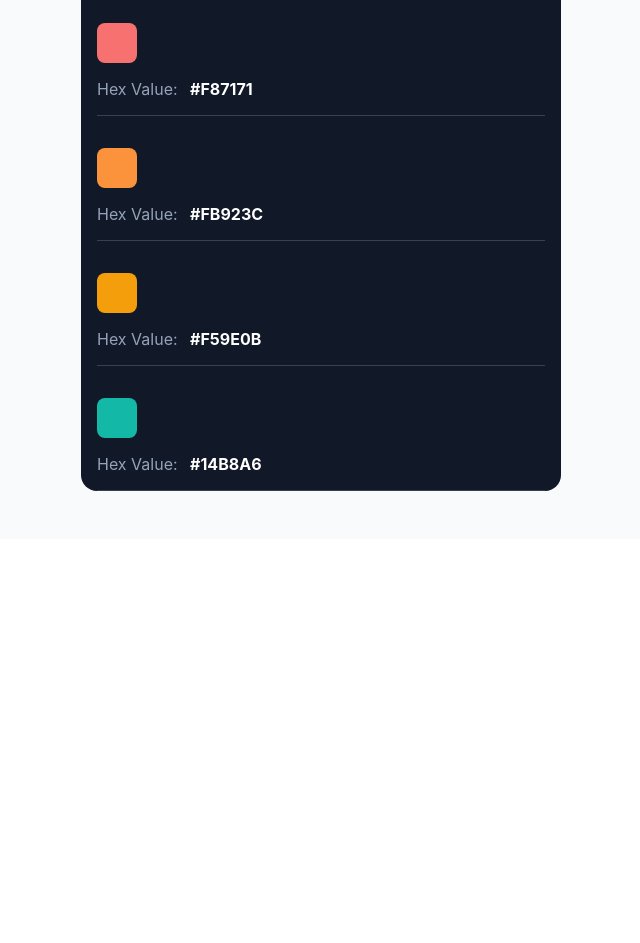
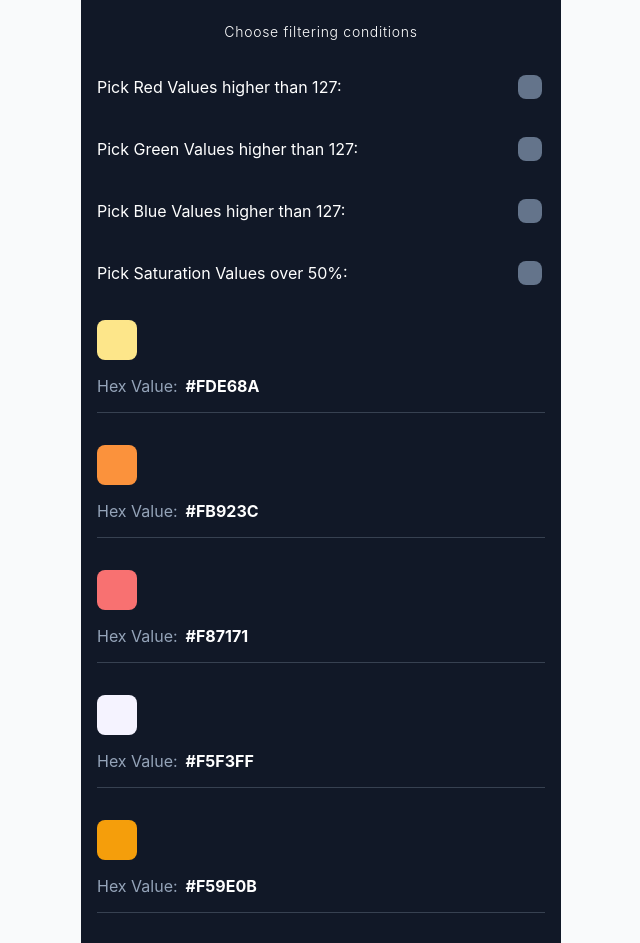
Before and after one commit to progexplorer24/frontend-task, a React (Create React App) app: page / in a window 1280 px wide. Shown: the part 460-1403 px from the top of the page, without its empty margins (319-959 px from the left). Before the commit the page ends 999 px from the top, so only its background shows below. Built offline with nearby package versions, Linux system fonts and the light colour scheme.

Commit message:
feat: add filters, improve event handling

```diff
--- a/src/components/FormColors.tsx
+++ b/src/components/FormColors.tsx
@@ -23,6 +23,26 @@ const rgbToHex = (r: number, g: number, b: number) => '#' + [r, g, b].map(x => {
   return hex.length === 1 ? '0' + hex : hex
 }).join('')
 
+const rgbToHsl = (r: number, g: number, b: number) => {
+  r /= 255;
+  g /= 255;
+  b /= 255;
+  const l = Math.max(r, g, b);
+  const s = l - Math.min(r, g, b);
+  const h = s
+    ? l === r
+      ? (g - b) / s
+      : l === g
+      ? 2 + (b - r) / s
+      : 4 + (r - g) / s
+    : 0;
+  return [
+    60 * h < 0 ? 60 * h + 360 : 60 * h,
+    100 * (s ? (l <= 0.5 ? s / (2 * l - s) : s / (2 - (2 * l - s))) : 0),
+    (100 * (2 * l - s)) / 2,
+  ];
+};
+
 const sortColorsArray = (array: ColorParsed[]) => array.sort(function(a, b) {
   const colorA = a.color
   const colorB = b.color
@@ -46,16 +66,33 @@ type ColorParsed = {
   isRemovable: boolean
 }
 
-const predefinedColorList: ColorObject[] = [{color: "#F87171", isRemovable: false}, {color: "#FB923C", isRemovable: false},  {color: "#F59E0B", isRemovable: false}, {color: "#14B8A6", isRemovable: false}]
+const predefinedColorList: ColorObject[] = [
+{color: "#F87171", isRemovable: false},
+{color: "#FB923C", isRemovable: false},
+{color: "#F59E0B", isRemovable: false},
+{color: "#14B8A6", isRemovable: false},
+{color: "#0369A1", isRemovable: false},
+{color: "#1D4ED8", isRemovable: false},
+{color: "#312E81", isRemovable: false},
+{color: "#F5F3FF", isRemovable: false},
+{color: "#C084FC", isRemovable: false},
+{color: "#A21CAF", isRemovable: false},
+{color: "#F0ABFC", isRemovable: false},
+{color: "#DB2777", isRemovable: false},
+{color: "#F43F5E", isRemovable: false},
+{color: "#FDE68A", isRemovable: false},
+]
+
 const parsedColorList: ColorParsed[] = predefinedColorList.map(el => {
   return {
     color: hexToRgb(el.color),
     isRemovable: el.isRemovable
   }
 })
+const sortedParsedColors = sortColorsArray(parsedColorList)
 
 const useLocalStorage = (key: string, initialValue: string): ReturnType<ColorParsed[]> => {
-  const initialArray = initialValue === '' ? parsedColorList : initialValue
+  const initialArray = initialValue === '' ? sortedParsedColors : initialValue
   const [state, setState] = useState<ColorParsed[]>(() => {
     try {
       const value = localStorage.getItem(key)
@@ -78,12 +115,24 @@ const useLocalStorage = (key: string, initialValue: string): ReturnType<ColorPar
   return [state, setState]
 }
 
-
+type RemovedColors = {
+  red: ColorParsed[],
+  green: ColorParsed[],
+  blue: ColorParsed[],
+  saturation: ColorParsed[]
+}
 
 
 
 const FormColors: FC<FormColorsProps> = ({ children }) => {
-  const [state, setState] = useLocalStorage('colors', localStorage.getItem('colors') || '')
+  const [colors, setColors] = useLocalStorage('colors', localStorage.getItem('colors') || '')
+  const [filteredColors, setFilteredColors] = useState(colors)
+  const [removedColors, setRemovedColors] = useState<RemovedColors>({
+    red: [],
+    green: [],
+    blue: [],
+    saturation: []
+  })
 
   const handleSubmit = (event: React.SyntheticEvent<HTMLFormElement>) => {
     event.preventDefault()
@@ -97,31 +146,97 @@ const FormColors: FC<FormColorsProps> = ({ children }) => {
       isRemovable: true
     }
 
-    setState(prev => sortColorsArray([newColor, ...prev]))
+    setColors(prev => sortColorsArray([newColor, ...prev]))
   }
 
-  // const handleChange = (event: React.FormEvent<HTMLInputElement>) => {
-  //   // console.log(event.currentTarget.value)
-  // }
+  // Should every checkbox have different event handler
+  const handleRed = (event: React.FormEvent<HTMLInputElement>) => {
+    if(event.currentTarget.checked) {
+      setRemovedColors(prev => {
+        return {...prev, red: filteredColors.filter((el: ColorParsed) => el.color[0] <= 127)}
+      })
+      setFilteredColors(prev => prev.filter(el => el.color[0] > 127))
+    } else {
+      setFilteredColors(prev => sortColorsArray([...removedColors.red, ...prev]))
+    }
+  }
 
-  const handleKeyDown = (event: React.KeyboardEvent<HTMLInputElement>) => {
+  const handleGreen = (event: React.FormEvent<HTMLInputElement>) => {
+    if(event.currentTarget.checked) {
+      setRemovedColors(prev => {
+        return {...prev, green: filteredColors.filter((el: ColorParsed) => el.color[1] <= 127)}
+      })
+      setFilteredColors(prev => prev.filter(el => el.color[1] > 127))
+    } else {
+      setFilteredColors(prev => sortColorsArray([...removedColors.green, ...prev]))
+    }
+  }
+
+  const handleBlue = (event: React.FormEvent<HTMLInputElement>) => {
+    if(event.currentTarget.checked) {
+      setRemovedColors(prev => {
+        return {...prev, blue: filteredColors.filter((el: ColorParsed) => el.color[2] <= 127)}
+      })
+      setFilteredColors(prev => prev.filter(el => el.color[2] > 127))
+    } else {
+      setFilteredColors(prev => sortColorsArray([...removedColors.blue, ...prev]))
+    }
+  }
+
+  const handleSaturation = (event: React.FormEvent<HTMLInputElement>) => {
+    if(event.currentTarget.checked) {
+      setRemovedColors(prev => {
+        return {...prev, saturation: filteredColors.filter((el: ColorParsed) => rgbToHsl(el.color[0], el.color[1], el.color[2])[1] <= 50)}
+      })
+      setFilteredColors(prev => prev.filter(el => rgbToHsl(el.color[0], el.color[1], el.color[2])[1] > 50))
+    } else {
+      setFilteredColors(prev => sortColorsArray([...removedColors.saturation, ...prev]))
+    }
+  }
+
+  const handleHexInput = (event: React.FormEvent<HTMLInputElement>) => {
     const input = event.target as typeof event.target & {
       id: string
-      textLength: number
+      value: string
     }
-    if((event.key.match(/#/g) === null && input.textLength===0)) {
+    if((input.value !== "#" && input.value.length===1)) {
       event.preventDefault();
-    } else if (event.key.match(/[a-fA-F0-9]$/g) === null && input.textLength!==0) {
+    } else if (input.value.match(/[a-fA-F0-9]$/g) === null && input.value.length > 1) {
       event.preventDefault();
-    } else {}
+    } else {
+      setInput(input.value)
+    }
 
   };
 
-  const renderColorList = (colorList: ColorParsed[]) => colorList.map((element, i) =>
-  <div key={i} className="color-item">
+  const renderColorList = (colorList: ColorParsed[]) => colorList.map((element, i) => {
+    const shouldAddIcon = element.isRemovable
+    ?
+    <button className="button-icon" onClick={() => setColors(prev => prev.filter(el => el.color !== element.color))}>
+          <svg xmlns="http://www.w3.org/2000/svg" className="action-icon" fill="none" viewBox="0 0 24 24" stroke="currentColor" strokeWidth={2}>
+      <path strokeLinecap="round" strokeLinejoin="round" d="M19 7l-.867 12.142A2 2 0 0116.138 21H7.862a2 2 0 01-1.995-1.858L5 7m5 4v6m4-6v6m1-10V4a1 1 0 00-1-1h-4a1 1 0 00-1 1v3M4 7h16" />
+    </svg>
+    </button>
+  :
+  null
+
+    return (  <div key={i} className="color-item">
     <div className="rect" style={{backgroundColor: rgbToHex(element.color[0], element.color[1], element.color[2])}} />
-    <p className="hex-name">Hex Value: <span className="hex-value">{rgbToHex(element.color[0], element.color[1], element.color[2]).toUpperCase()}</span></p>
+    <div className="flex-wrap">
+      <div>
+        <p className="hex-name">Hex Value:
+          <span className="hex-value">{rgbToHex(element.color[0], element.color[1], element.color[2]).toUpperCase()}</span>
+        </p>
+      </div>
+      <div>
+        {shouldAddIcon}
+      </div>
+    </div>
   </div>)
+  })
+
+  const [input, setInput] = useState('')
+
   return (
     <>
     <form className="form" onSubmit={handleSubmit}>
@@ -129,14 +244,33 @@ const FormColors: FC<FormColorsProps> = ({ children }) => {
       <div className="rounded-md shadow-sm -space-y-px">
         <div>
           <label htmlFor="rgb" className="sr-only">HEX RGB Color</label>
-          <input id="rgb" name="rgb" type="text"  required={true} className="input input-start" placeholder="Hex Value" pattern="^#+([a-fA-F0-9]{6})$" maxLength={7}  onKeyDown={handleKeyDown} />
+          <input id="rgb" name="rgb" type="text" value={input} onInput={handleHexInput} required={true} className="input input-start" placeholder="Hex Value" pattern="^#+([a-fA-F0-9]{6})$" maxLength={7}  />
         </div>
       <div>
       <FormSubmit text="Save Color" />
       </div>
       </div>
     </form>
-    {renderColorList(state)}
+    <form className="form">
+      <p className="paragraph">Choose filtering conditions</p>
+      <label className="checkbox-label" >
+        Pick Red Values higher than 127:
+      <input type="checkbox" className="form-checkbox" name="red" onChange={handleRed} />
+      </label>
+      <label className="checkbox-label">
+        Pick Green Values higher than 127:
+      <input type="checkbox" className="form-checkbox" name="green" onChange={handleGreen} />
+      </label>
+      <label className="checkbox-label">
+        Pick Blue Values higher than 127:
+      <input type="checkbox" className="form-checkbox" name="blue" onChange={handleBlue} />
+      </label>
+      <label className="checkbox-label">
+        Pick Saturation Values over 50%:
+      <input type="checkbox" className="form-checkbox" name="saturation" onChange={handleSaturation} />
+      </label>
+    </form>
+    {renderColorList(filteredColors)}
     </>
   );
 };
```
